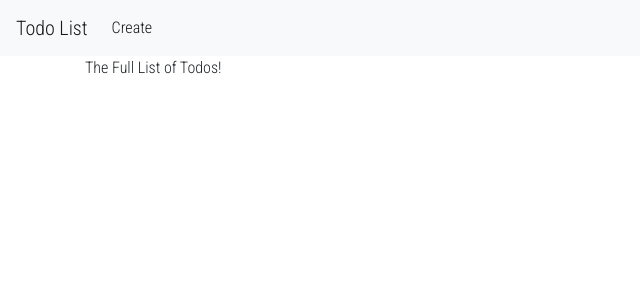
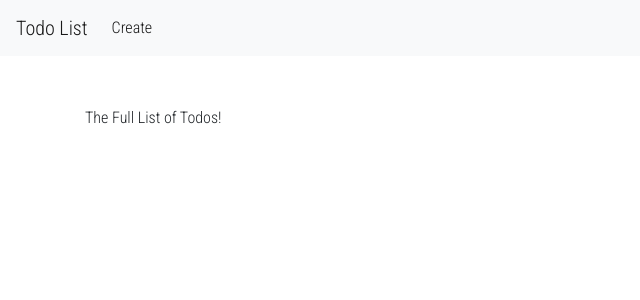
Before and after one commit to s6eskand/todo-mern, a React (Create React App) app: page / in a window 1280 px wide. Shown: the top 300 px of the page, without its empty margins (0-640 px from the left). Built offline with nearby package versions, Linux system fonts and the light colour scheme; the HTML template or start-up script is replaced by a standard one.

Commit message:
update frontend

```diff
--- a/src/App.css
+++ b/src/App.css
@@ -14,7 +14,7 @@ body {
   margin: 0;
 }
 
-.create-todo {
+.todo-component {
   margin-top: 50px;
 }
 
--- a/src/Views/CreateTodo.js
+++ b/src/Views/CreateTodo.js
@@ -52,7 +52,7 @@ class CreateTodo extends React.Component {
 
     render() {
         return(
-            <div className="create-todo">
+            <div className="todo-component">
                 <div className="container">
                     <h3>Create a Todo Here!</h3>
                     <form onSubmit={this.handleSubmit}>
@@ -70,7 +70,7 @@ class CreateTodo extends React.Component {
                             <input
                                 type="text"
                                 className="form-control"
-                                value={this.state.description}
+                                value={this.state.responsible}
                                 onChange={this.handleResponsibleChange}
                             />
                         </div>
--- a/src/Views/TodosList.js
+++ b/src/Views/TodosList.js
@@ -3,8 +3,10 @@ import React from 'react';
 class TodosList extends React.Component {
     render() {
         return(
-            <div className="container">
-                <p>The Full List of Todos!</p>
+            <div className="todo-component">
+                <div className="container">
+                    <p>The Full List of Todos!</p>
+                </div>
             </div>
         )
     }
```
